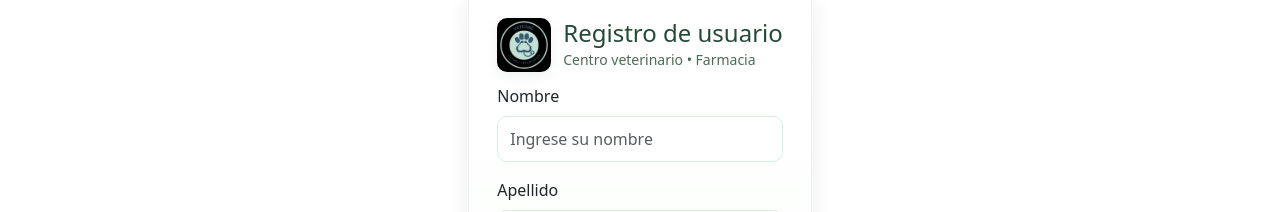
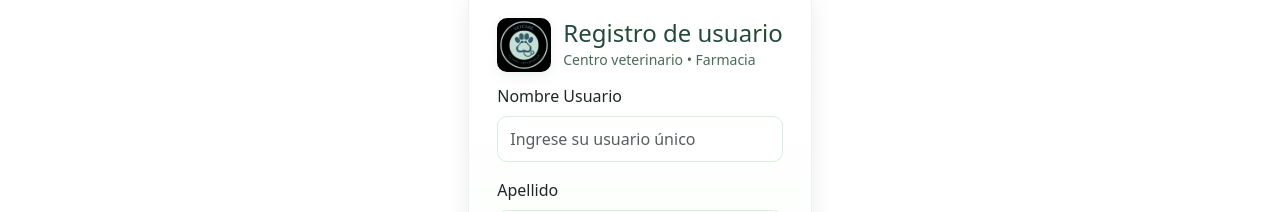
Before and after one commit to jero286/VET-FRONTEND, a React (Vite) app: page /registrarse in a window 1280 px wide. Shown: the part 149-361 px from the top of the page. Built offline with nearby package versions, Linux system fonts and the light colour scheme; no server answers.

Commit message:
se modifica el campo nombre por nombre usuario

```diff
--- a/src/componentes/form/FormC.jsx
+++ b/src/componentes/form/FormC.jsx
@@ -196,10 +196,10 @@ const FormC = ({ idPage }) => {
       </div>
       <Form>
         <Form.Group className="mb-3" controlId="idUsuario">
-          <Form.Label>Nombre</Form.Label>
+          <Form.Label>Nombre Usuario</Form.Label>
           <Form.Control
             type="text"
-            placeholder="Ingrese su nombre"
+            placeholder="Ingrese su usuario único"
             name="nombreUsuario"
             className={
               errores.nombreUsuario ? "form-control is-invalid" : "form-control"
```
